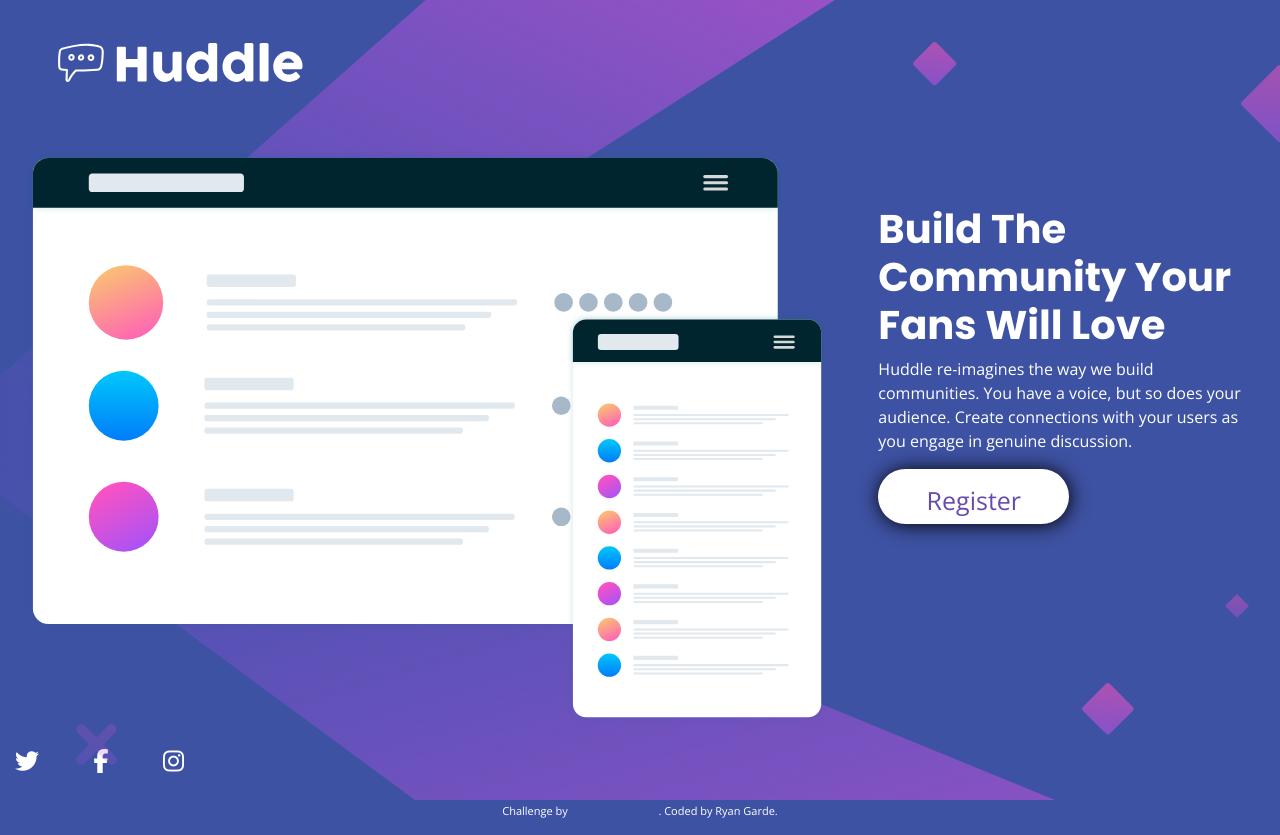
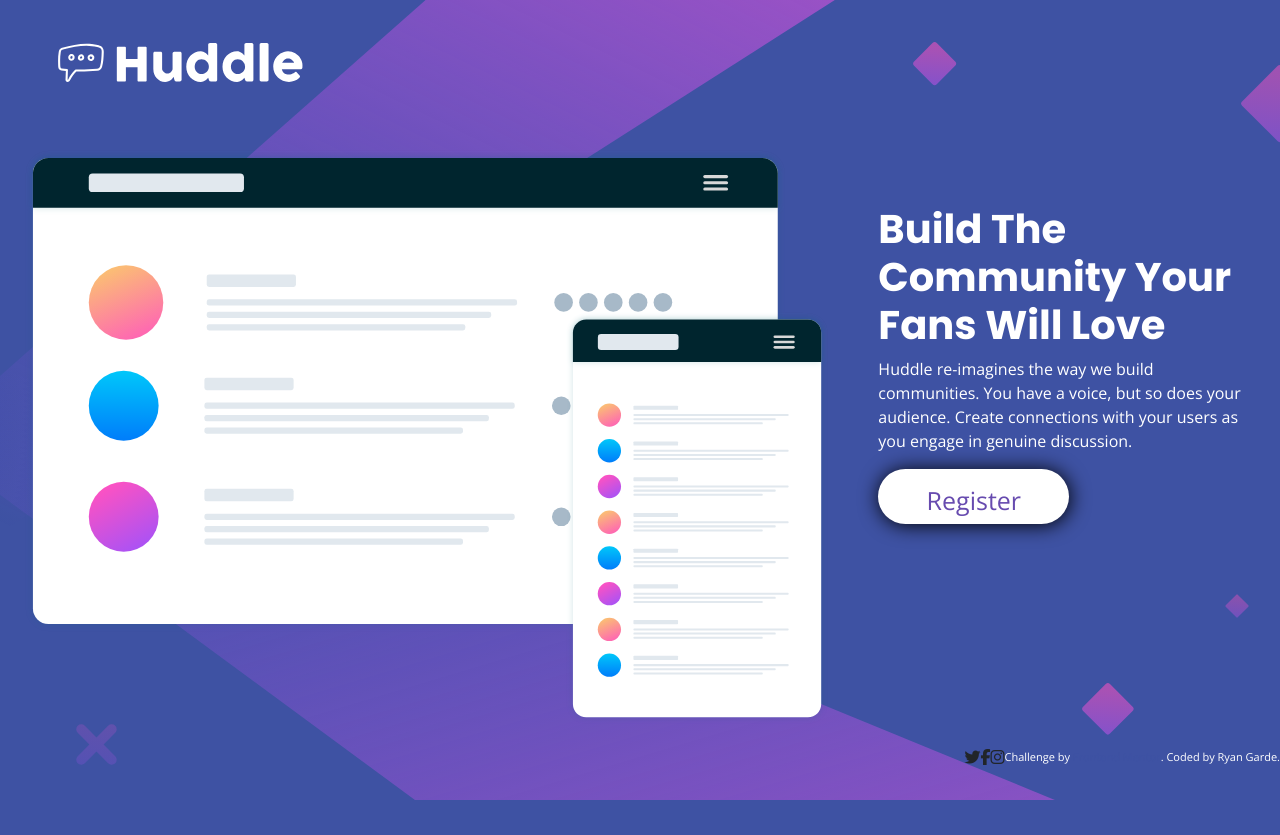
Before and after one commit to rgarde522/Huddle-Single-Landing-Page, a plain HTML site: page index.html in a window 1280 px wide. After the commit the page ends 800 px from the top, so only its background shows below. Drawn offline with nearby package versions, Linux system fonts and the light colour scheme.

Commit message:
Update index.html

```diff
--- a/index.html
+++ b/index.html
@@ -60,20 +60,21 @@
   </div>
 </section>
 
-  <footer>
+  <footer class="footer">
 
-    <div class="container-fluid">
 
-    <i class="sm-icon fab fa-twitter"></i>
-    <i class="sm-icon fab fa-facebook-f"></i>
-    <i class="sm-icon fab fa-instagram"></i>
+      <i class="social-icon fab fa-twitter"></i>
+      <i class="social-icon fab fa-facebook-f"></i>
+      <i class="social-icon fab fa-instagram"></i>
 
-  </div>
+
     <p class="attribution">
-      Challenge by <a href="https://www.frontendmentor.io?ref=challenge" target="_blank">Frontend Mentor</a>.
+      Challenge by <a href="https://www.frontendmentor.io?ref=challenge" target="_blank">Frontend
+        Mentor</a>.
       Coded by Ryan Garde</a>.
     </p>
 
+
   </footer>
-</body>
+
 </html>
```
